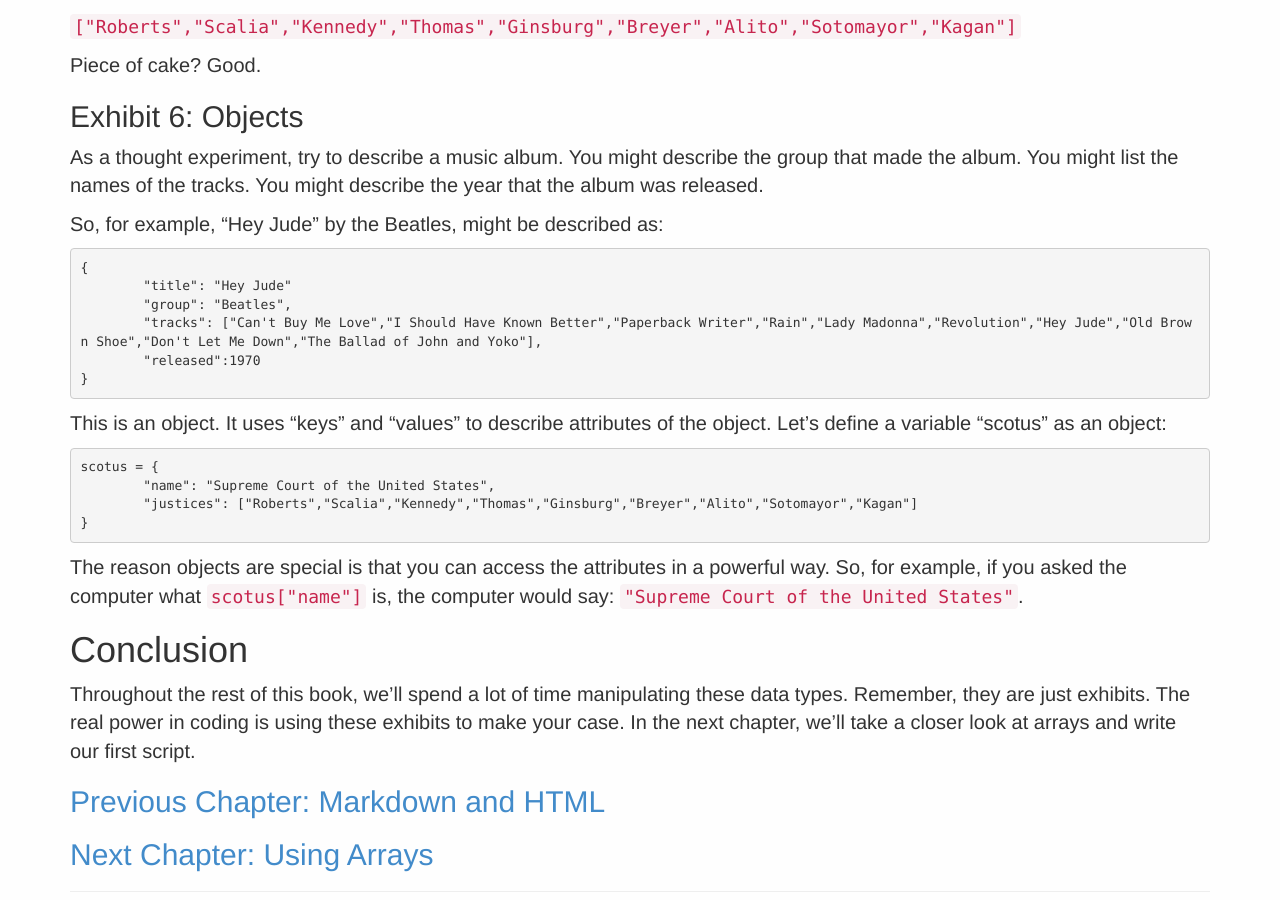
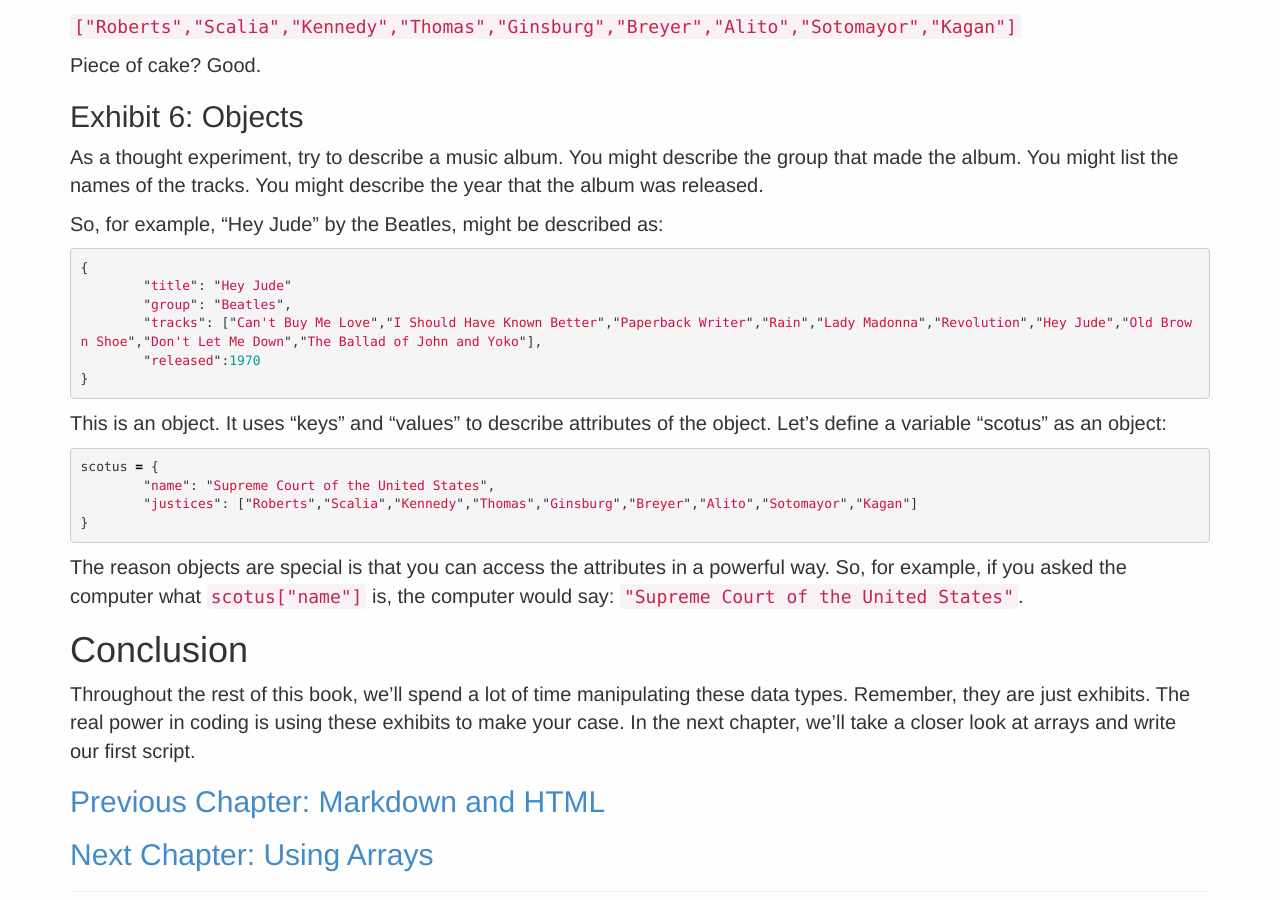
Before and after one commit to vdavez/codingforlawyers, a Jekyll site: the page built from _chapters/ch3.md, in a window 1280 px wide and 900 px high, scrolled down 1475 px. Built offline with Jekyll 4.4.1, drawn with Linux system fonts in a browser that asks for light colours; nearby versions of some CDN libraries.

Commit message:
few code blocks snuck by

````diff
--- a/_chapters/ch3.md
+++ b/_chapters/ch3.md
@@ -50,23 +50,23 @@ As a thought experiment, try to describe a music album. You might describe the g
 
 So, for example, "Hey Jude" by the Beatles, might be described as:
 
-```
+{% highlight javascript %}
 {
 	"title": "Hey Jude"
 	"group": "Beatles",
 	"tracks": ["Can't Buy Me Love","I Should Have Known Better","Paperback Writer","Rain","Lady Madonna","Revolution","Hey Jude","Old Brown Shoe","Don't Let Me Down","The Ballad of John and Yoko"],
 	"released":1970
 }
-```
+{% endhighlight %}
 
 This is an object. It uses "keys" and "values" to describe attributes of the object. Let's define a variable "scotus" as an object:
 
-```
+{% highlight javascript %}
 scotus = {
 	"name": "Supreme Court of the United States",
 	"justices": ["Roberts","Scalia","Kennedy","Thomas","Ginsburg","Breyer","Alito","Sotomayor","Kagan"]
 }
-```
+{% endhighlight %}
 
 The reason objects are special is that you can access the attributes in a powerful way. So, for example, if you asked the computer what `scotus["name"]` is, the computer would say: `"Supreme Court of the United States"`.
 
````
Also changed, not shown: _chapters/ch5.md (+6 -6 lines), _chapters/ch6.md (+4 -4 lines).
